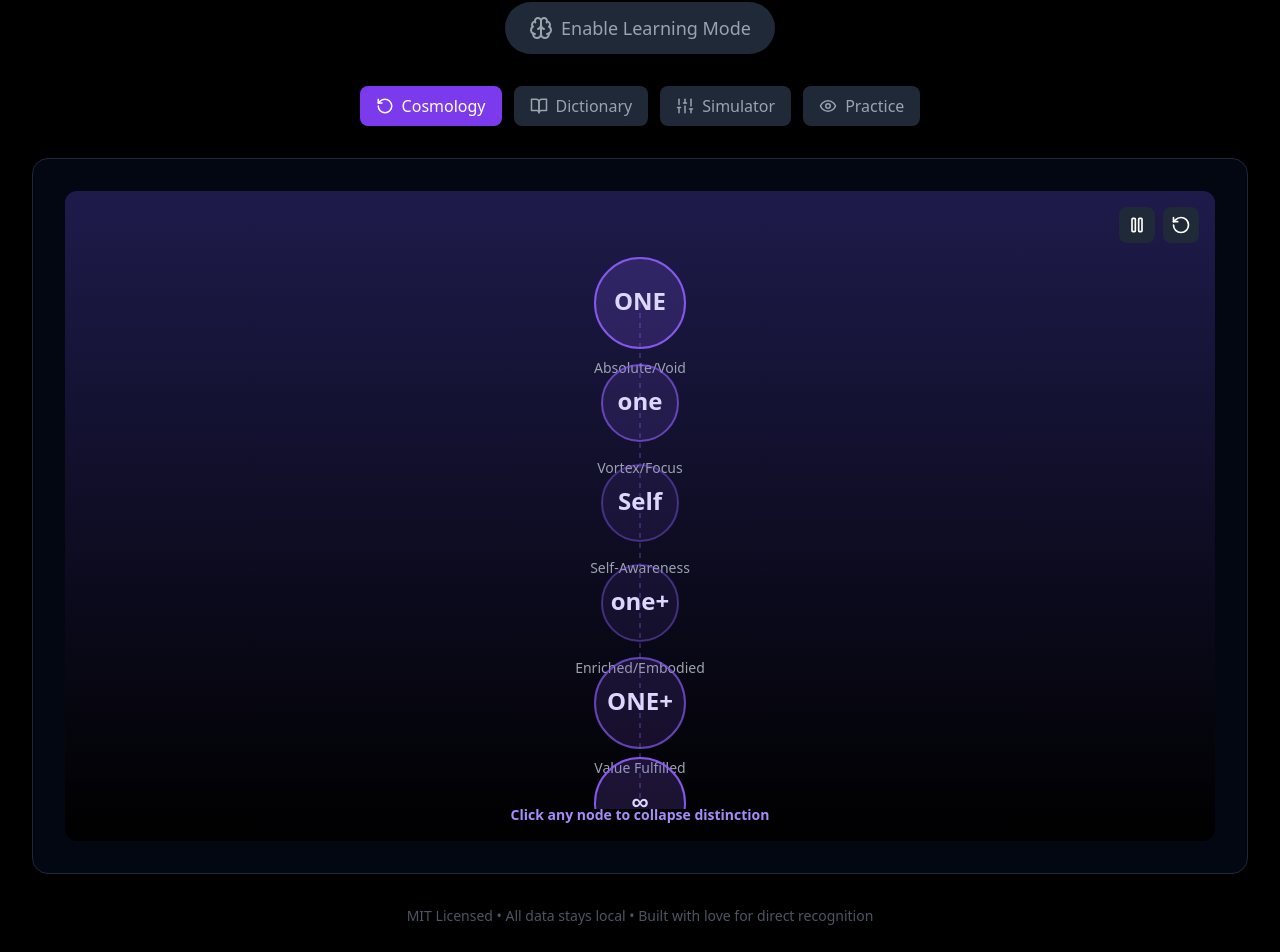
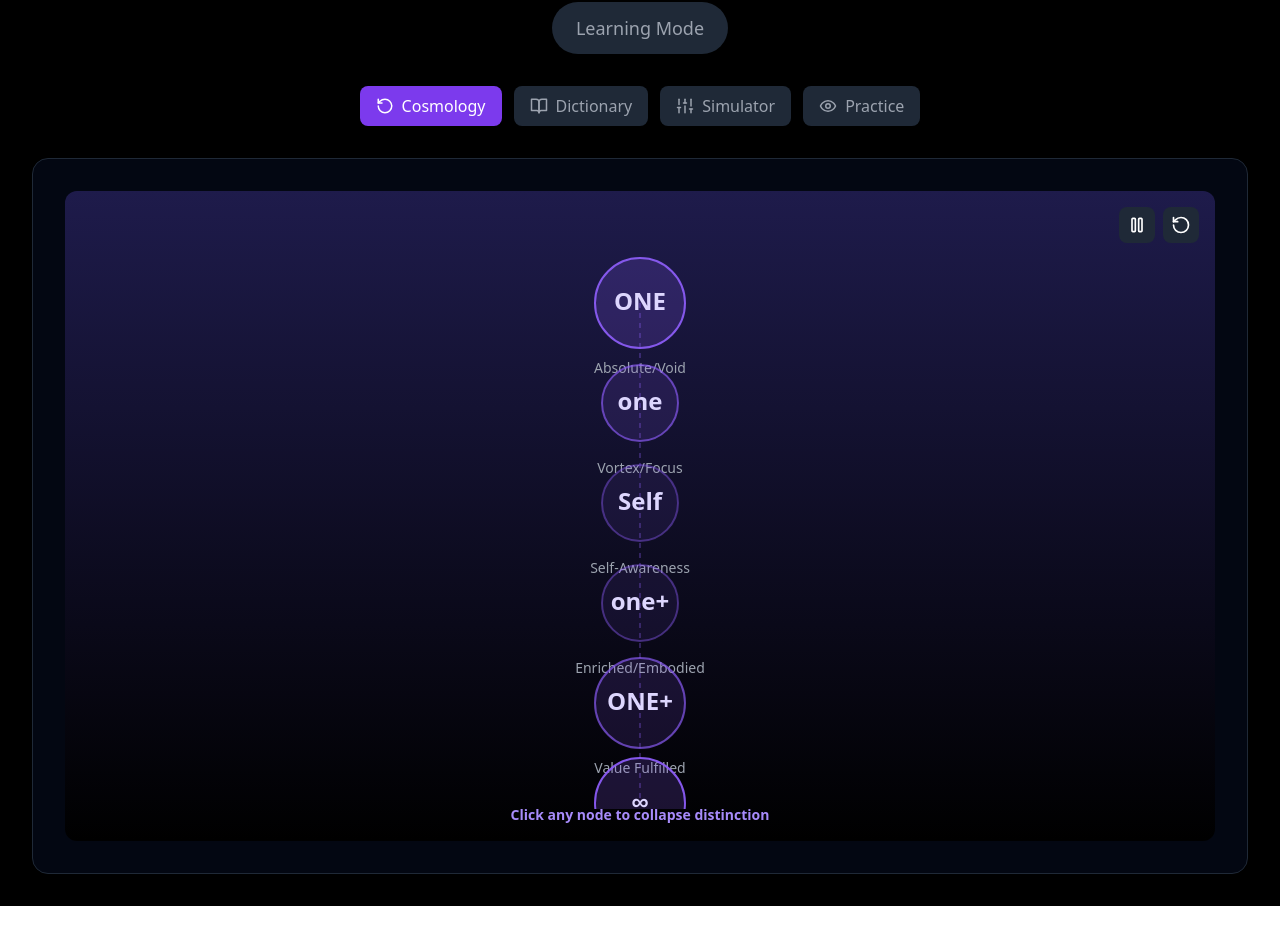
Before and after one commit to nomelmk-cmyk/Consciousness-First-1, a React (Vite) app: page / in a window 1280 px wide. Shown: the part 150-1102 px from the top of the page. After the commit the page ends 1056 px from the top, so only its background shows below. Built offline with nearby package versions, Linux system fonts and the light colour scheme.

Commit message:
Final full interactive app - no TS errors

```diff
--- a/src/App.tsx
+++ b/src/App.tsx
@@ -1,21 +1,5 @@
-import React, { useState, useEffect, useMemo } from 'react';
-import {
-  Play,
-  Pause,
-  RotateCcw,
-  BookOpen,
-  Sliders,
-  Eye,
-  Download,
-  Upload,
-  Users,
-  Brain,
-  Lightbulb,
-  X,
-  Check,
-  AlertCircle,
-  Share2
-} from 'lucide-react';
+import React, { useState, useEffect } from 'react';
+import { Play, Pause, RotateCcw, BookOpen, Sliders, Eye } from 'lucide-react';
 
 const ConsciousnessModel = () => {
   const [activeTab, setActiveTab] = useState('cosmology');
@@ -24,10 +8,10 @@ const ConsciousnessModel = () => {
   const [distinctions, setDistinctions] = useState(50);
   const [ideation, setIdeation] = useState(50);
   const [complexity, setComplexity] = useState(50);
-  const [insights, setInsights] = useState<Array<{ text: string; timestamp: number }>>([]);
+  const [insights, setInsights] = useState([]);
   const [learningMode, setLearningMode] = useState(false);
   const [currentStep, setCurrentStep] = useState(1);
-  const [collapsedNodes, setCollapsedNodes] = useState<string[]>([]);
+  const [collapsedNodes, setCollapsedNodes] = useState([]);
 
   const learningPath = {
     1: { tab: 'cosmology', message: 'First, understand the eternal architecture of consciousness...' },
@@ -62,12 +46,12 @@ const ConsciousnessModel = () => {
     localStorage.setItem('consciousnessModelState', JSON.stringify(state));
   }, [distinctions, ideation, complexity, insights]);
 
-  const addInsight = (text: string) => {
+  const addInsight = (text) => {
     const newInsight = { text, timestamp: Date.now() };
     setInsights(prev => [...prev.slice(-9), newInsight]);
   };
 
-  const TabButton = ({ id, icon: Icon, label }: { id: string; icon: React.ComponentType<any>; label: string }) => (
+  const TabButton = ({ id, icon: Icon, label }) => (
     <button
       onClick={() => {
         setActiveTab(id);
@@ -93,7 +77,7 @@ const ConsciousnessModel = () => {
       { id: 'infinity', label: '∞', desc: 'Eternal Circuit', y: 580 }
     ];
 
-    const handleCollapse = (nodeId: string) => {
+    const handleCollapse = (nodeId) => {
       if (collapsedNodes.includes(nodeId)) return;
       setCollapsedNodes(prev => [...prev, nodeId]);
       const nodeIndex = flow.findIndex(n => n.id === nodeId);
@@ -254,18 +238,9 @@ const ConsciousnessModel = () => {
             onClick={() => setLearningMode(!learningMode)}
             className={`inline-flex items-center gap-2 px-6 py-3 rounded-full text-lg font-medium ${learningMode ? 'bg-amber-600 text-white' : 'bg-gray-800 text-gray-400'}`}
           >
-            <Brain size={24} />
-            {learningMode ? 'Learning Mode Active' : 'Enable Learning Mode'}
+            Learning Mode
           </button>
         </header>
-
-        {learningMode && (
-          <div className="bg-amber-900/30 rounded-xl p-6 border border-amber-500/50 text-center">
-            <p className="text-amber-300 font-semibold text-lg">
-              Step {currentStep}: {learningPath[currentStep as keyof typeof learningPath].message}
-            </p>
-          </div>
-        )}
 
         <nav className="flex flex-wrap gap-3 justify-center">
           <TabButton id="cosmology" icon={RotateCcw} label="Cosmology" />
@@ -280,10 +255,6 @@ const ConsciousnessModel = () => {
           {activeTab === 'simulator' && <SimulatorView />}
           {activeTab === 'experiential' && <ExperientialView />}
         </main>
-
-        <footer className="text-center text-sm text-gray-600 pb-8">
-          <p>MIT Licensed • All data stays local • Built with love for direct recognition</p>
-        </footer>
       </div>
     </div>
   );
```
